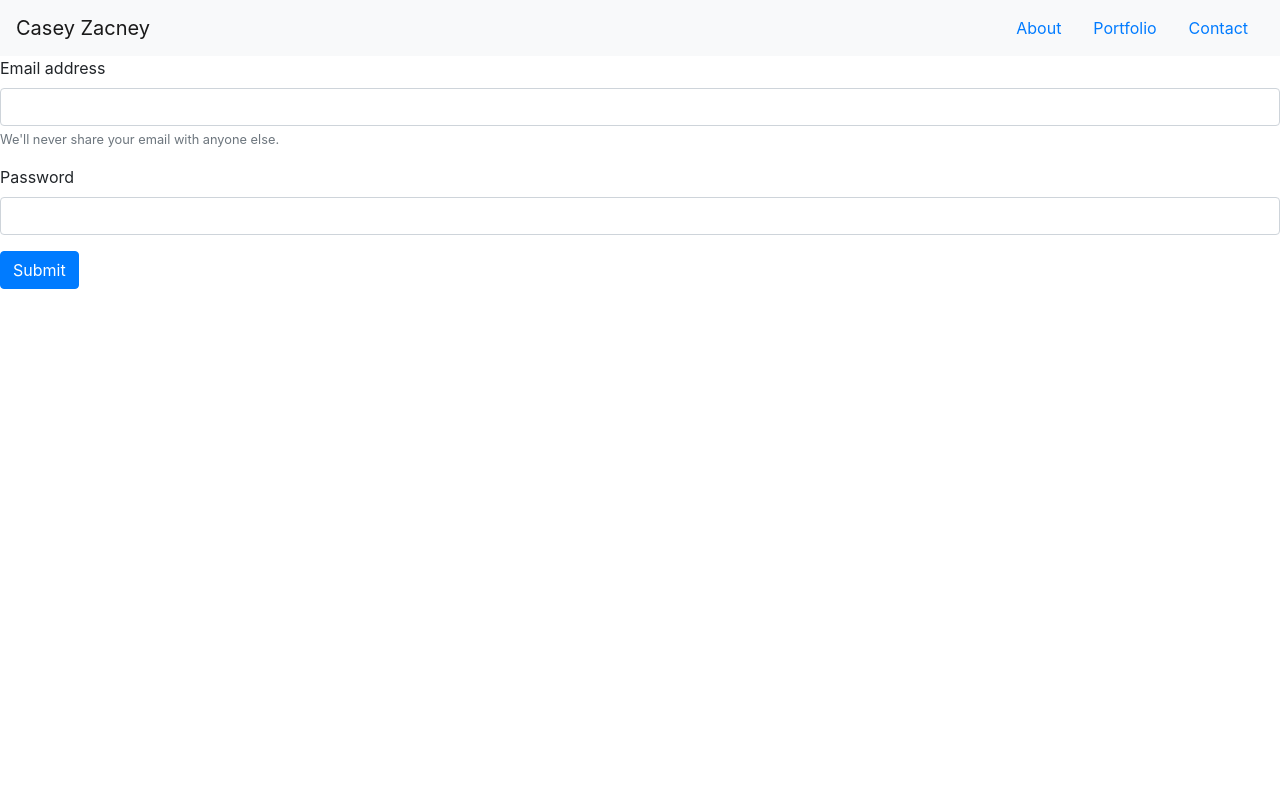
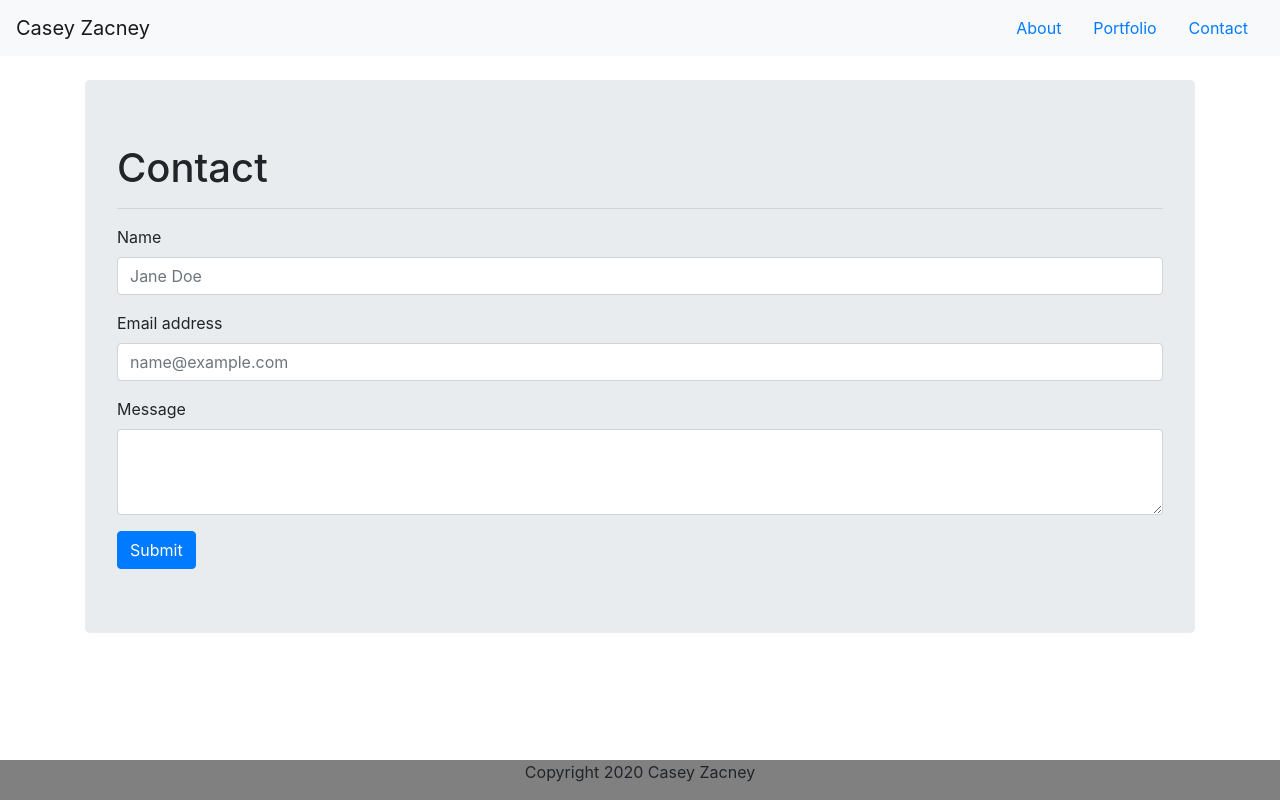
Before and after one commit to czacney/Bootstrap-Port, a plain HTML site: page contact.html in a window 1280 px wide. Drawn offline with nearby package versions, Linux system fonts and the light colour scheme.

Commit message:
completed contact form and accompanying css

```diff
--- a/assets/css/style.css
+++ b/assets/css/style.css
@@ -17,4 +17,5 @@ footer {
     width: 100%;
     height: 40px;
     text-align:center;
+    background-color: gray;
 }
--- a/contact.html
+++ b/contact.html
@@ -1,39 +1,57 @@
 <!DOCTYPE html>
 <html lang="en">
+
 <head>
     <meta charset="UTF-8">
     <meta name="viewport" content="width=device-width, initial-scale=1.0">
     <meta http-equiv="X-UA-Compatible" content="ie=edge">
     <title>Document</title>
-    <link rel="stylesheet" href="https://stackpath.bootstrapcdn.com/bootstrap/4.4.1/css/bootstrap.min.css" integrity="sha384-Vkoo8x4CGsO3+Hhxv8T/Q5PaXtkKtu6ug5TOeNV6gBiFeWPGFN9MuhOf23Q9Ifjh" crossorigin="anonymous">
+
+    <link rel="stylesheet" href="./assets/css/style.css">
+    <link rel="stylesheet" href="https://stackpath.bootstrapcdn.com/bootstrap/4.4.1/css/bootstrap.min.css"
+        integrity="sha384-Vkoo8x4CGsO3+Hhxv8T/Q5PaXtkKtu6ug5TOeNV6gBiFeWPGFN9MuhOf23Q9Ifjh" crossorigin="anonymous">
+
 </head>
+
 <body>
-    <nav class="navbar navbar-light bg-light">
-        <a class="navbar-brand" href="#">Casey Zacney</a>
+    <nav class="navbar navbar-light bg-light m-0">
+        <a class="navbar-brand" href="index.html">Casey Zacney</a>
         <ul class="nav justify-content-end">
             <li class="nav-item">
-                <a class="nav-link active" href="#">About</a>
+                <a class="nav-link active" href="index.html">About</a>
             </li>
             <li class="nav-item">
-                <a class="nav-link" href="#">Portfolio</a>
+                <a class="nav-link" href="portfolio.html">Portfolio</a>
             </li>
             <li class="nav-item">
-                <a class="nav-link" href="#">Contact</a>
+                <a class="nav-link" href="contact.html">Contact</a>
             </li>
         </ul>
     </nav>
+    <section class="container">
+        <section class="jumbotron mt-4">
+            <h1> Contact</h1>
+            <hr>
+            <form>
+                <section class="form-group">
+                    <label for="exampleFormControlInput1">Name</label>
+                    <input type="email" class="form-control" id="exampleFormControlInput1" placeholder="Jane Doe">
+                </section>
+                <section class="form-group">
+                    <label for="exampleFormControlInput1">Email address</label>
+                    <input type="email" class="form-control" id="exampleFormControlInput1"
+                        placeholder="name@example.com">
+                </section>
+                <section class="form-group">
+                    <label for="exampleFormControlTextarea1">Message</label>
+                    <textarea class="form-control" id="exampleFormControlTextarea1" rows="3"></textarea>
+                </section>
+                <button type="submit" class="btn btn-primary">Submit</button>
+            </form>
+        </section>
+    </section>
+    <footer> <p>Copyright 2020 Casey Zacney </p> </footer>
 
-    <form>
-        <div class="form-group">
-          <label for="exampleInputEmail1">Email address</label>
-          <input type="email" class="form-control" id="exampleInputEmail1" aria-describedby="emailHelp">
-          <small id="emailHelp" class="form-text text-muted">We'll never share your email with anyone else.</small>
-        </div>
-        <div class="form-group">
-          <label for="exampleInputPassword1">Password</label>
-          <input type="password" class="form-control" id="exampleInputPassword1">
-        </div>
-        <button type="submit" class="btn btn-primary">Submit</button>
-      </form>
 </body>
+
 </html>
```
Also changed, not shown: index.html (+7 -7 lines), portfolio.html (+21 -5 lines).
